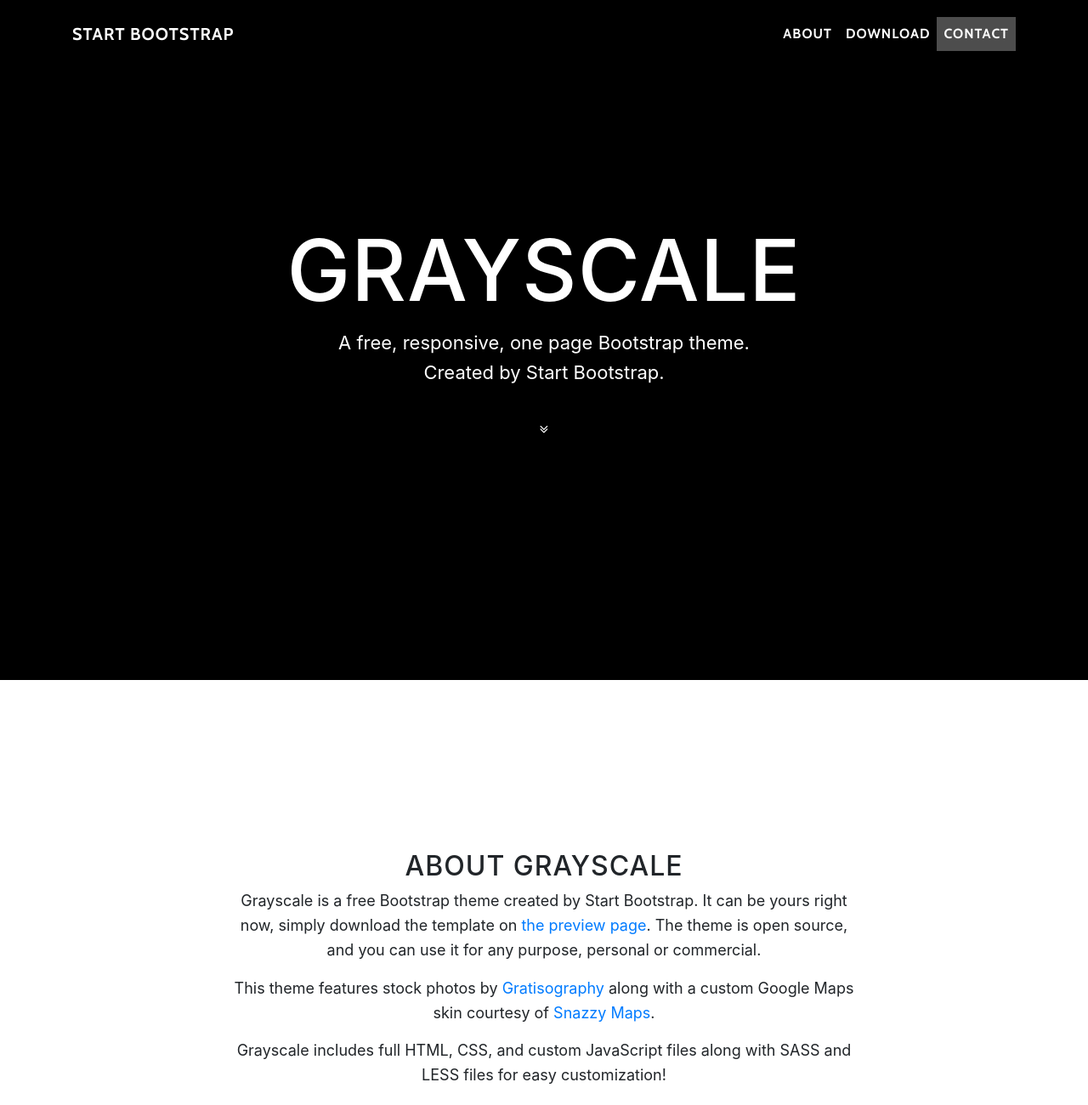
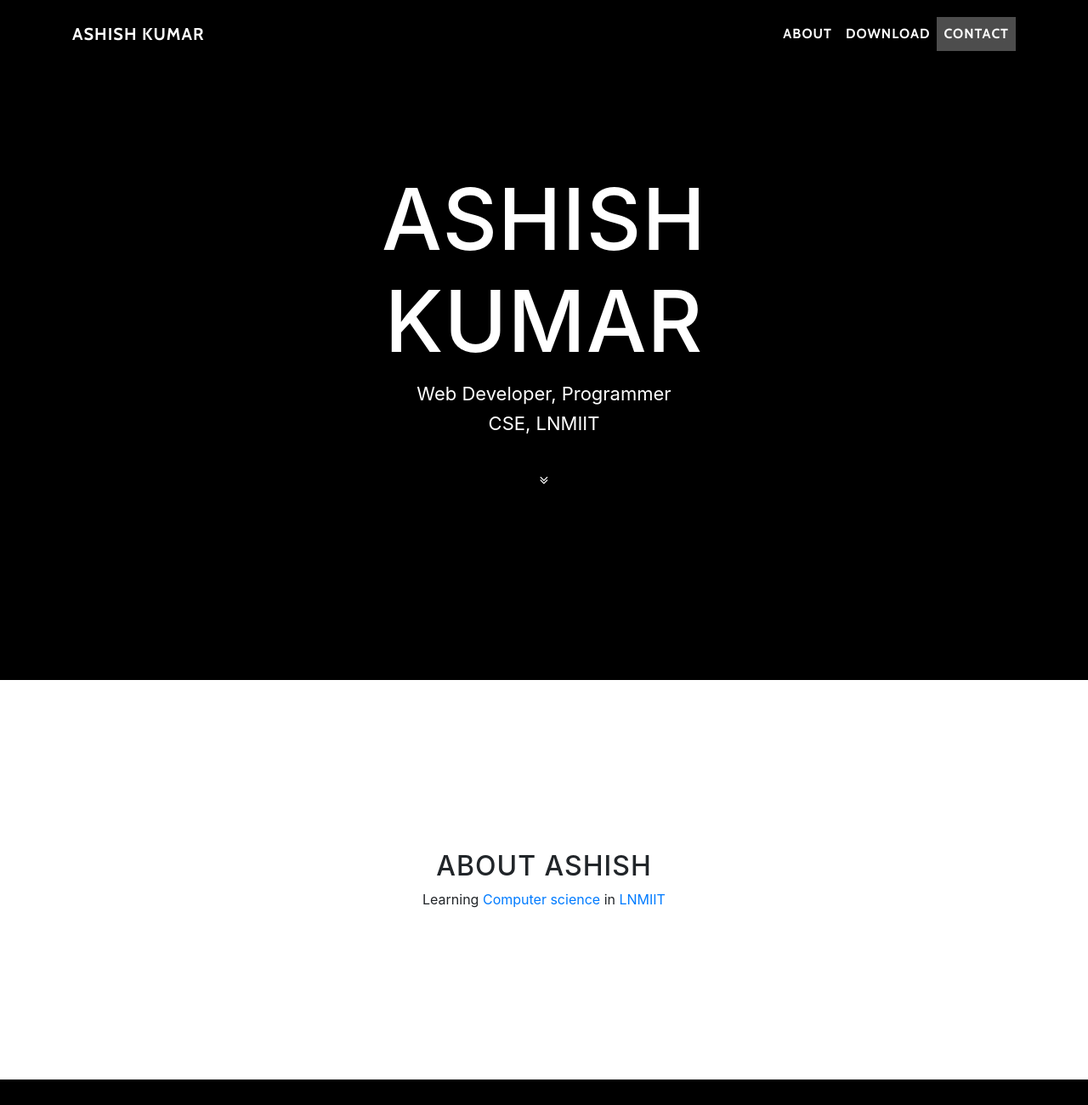
Before and after one commit to yashasvibajpai/Ashish-cse38.github.io, a website with bundled scripts: page index.html in a window 1280 px wide. Shown: the top 1300 px of the page at 85% size. Built offline with nearby package versions, Linux system fonts and the light colour scheme; files whose address does not match are found by name.

Commit message:
Update index.html

```diff
--- a/index.html
+++ b/index.html
@@ -28,7 +28,7 @@
     <!-- Navigation -->
     <nav class="navbar navbar-expand-lg navbar-light fixed-top" id="mainNav">
       <div class="container">
-        <a class="navbar-brand js-scroll-trigger" href="#page-top">Start Bootstrap</a>
+        <a class="navbar-brand js-scroll-trigger" href="#page-top">Ashish Kumar</a>
         <button class="navbar-toggler navbar-toggler-right" type="button" data-toggle="collapse" data-target="#navbarResponsive" aria-controls="navbarResponsive" aria-expanded="false" aria-label="Toggle navigation">
           Menu
           <i class="fa fa-bars"></i>
@@ -55,9 +55,9 @@
         <div class="container">
           <div class="row">
             <div class="col-lg-8 mx-auto">
-              <h1 class="brand-heading">Grayscale</h1>
-              <p class="intro-text">A free, responsive, one page Bootstrap theme.
-                <br>Created by Start Bootstrap.</p>
+              <h1 class="brand-heading">Ashish Kumar</h1>
+              <p class="intro-text">Web Developer, Programmer
+                <br>CSE, LNMIIT</p>
               <a href="#about" class="btn btn-circle js-scroll-trigger">
                 <i class="fa fa-angle-double-down animated"></i>
               </a>
@@ -72,14 +72,8 @@
       <div class="container">
         <div class="row">
           <div class="col-lg-8 mx-auto">
-            <h2>About Grayscale</h2>
-            <p>Grayscale is a free Bootstrap theme created by Start Bootstrap. It can be yours right now, simply download the template on
-              <a href="http://startbootstrap.com/template-overviews/grayscale/">the preview page</a>. The theme is open source, and you can use it for any purpose, personal or commercial.</p>
-            <p>This theme features stock photos by
-              <a href="http://gratisography.com/">Gratisography</a>
-              along with a custom Google Maps skin courtesy of
-              <a href="http://snazzymaps.com/">Snazzy Maps</a>.</p>
-            <p>Grayscale includes full HTML, CSS, and custom JavaScript files along with SASS and LESS files for easy customization!</p>
+            <h2>About Ashish</h2>
+            Learning <a href="https://en.wikipedia.org/wiki/Computer_science">Computer science</a> in <a href="lnmiit.ac.in">LNMIIT</a>
           </div>
         </div>
       </div>
```
